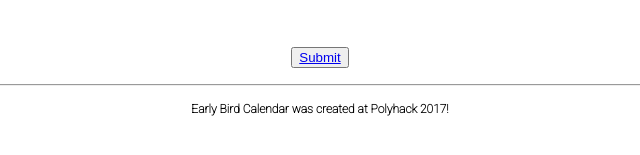
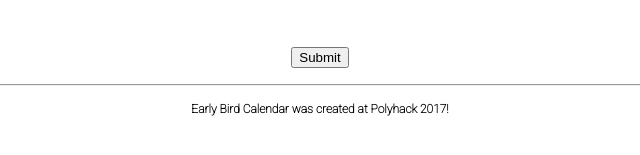
Before and after one commit to MPmonks/polyhack2017, a plain HTML site: page index.html in a window 1280 px wide. Shown: the part 535-690 px from the top of the page, 320-960 px from the left. Drawn offline with nearby package versions, Linux system fonts and the light colour scheme; a script that the page names is missing.

Commit message:
testing button

```diff
--- a/index.html
+++ b/index.html
@@ -43,7 +43,7 @@
 			<p class="center"><input type="text" name="complete"></p><br>
 		</form>
 
-		<p class="center"><button onclick="sendInfo()"><a href="changes.html">Submit</a></button></p>
+		<p class="center"><button onclick="sendInfo()"><!--<a href="changes.html">-->Submit<!--</a>--></button></p>
 		<!-- clicking button takes you to changes.html -->
 		<script>
 			function sendInfo() {
```
